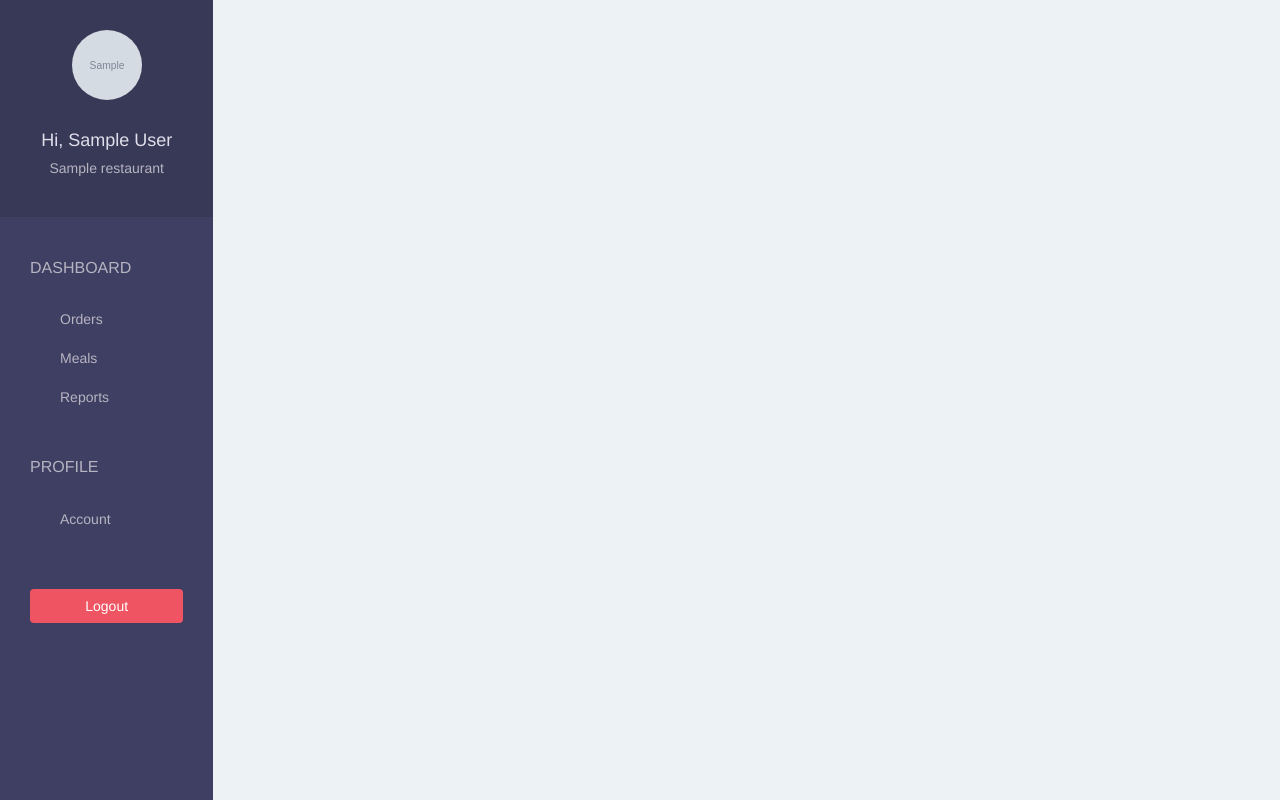
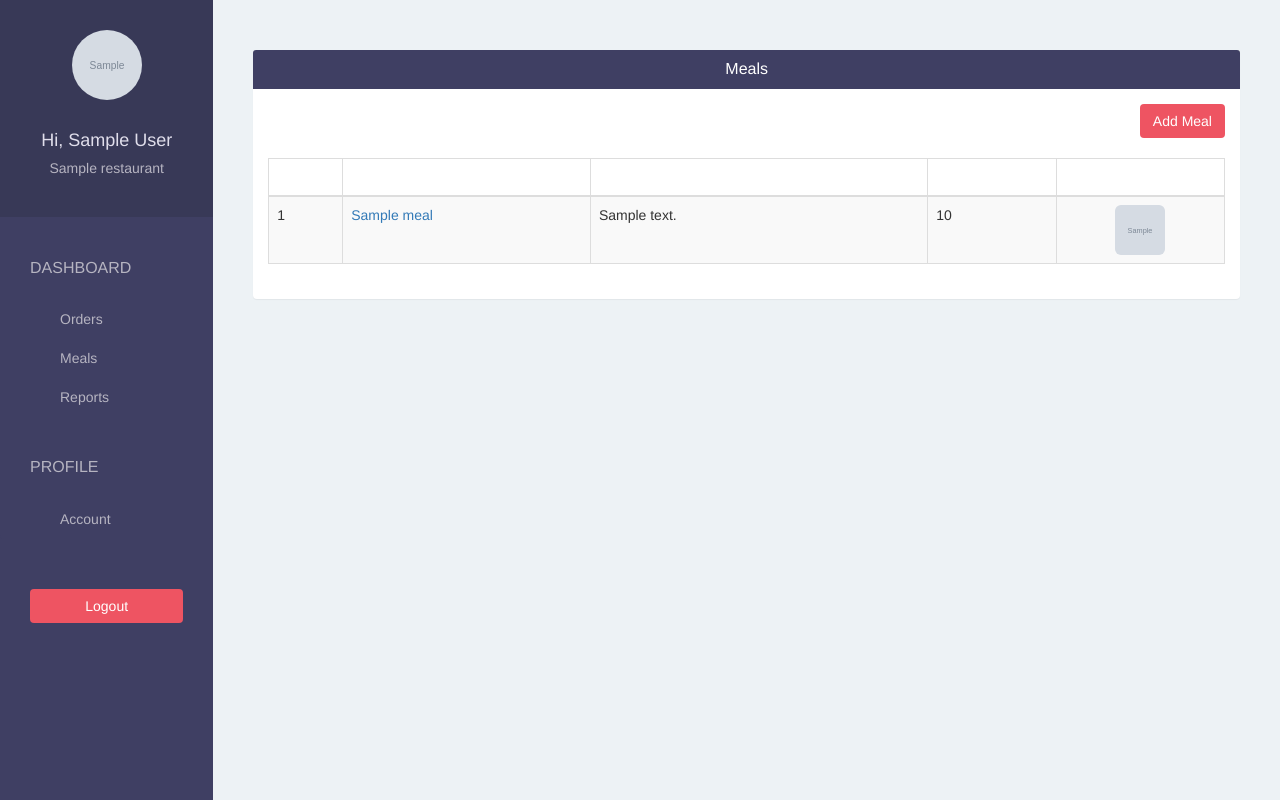
Before and after one commit to ryokotmng/foodtasker, a Django app: page /restaurant/meal/ in a window 1280 px wide. Run offline with Django 3.2, Linux system fonts and the light colour scheme; a user stored in the database is signed in; tables that the repository leaves empty hold one stand-in row (values such as "Sample post"); grey boxes marked "Sample" are stand-in pictures; parts of the project's set-up code (start-up, migrations or seed data) failed here and were passed over; some libraries are stand-ins or nearby versions.

Commit message:
meal page updated

```diff
--- a/foodtaskerapp/templates/restaurant/meal.html
+++ b/foodtaskerapp/templates/restaurant/meal.html
@@ -1,4 +1,43 @@
 {% extends 'restaurant/base.html' %}
 
 {% block page %}
+
+    <div class="panel">
+        <div class="panel-heading bg-blue">
+            <h4 class="panel-title text-center text-white">Meals</h4>
+        </div>
+        <div class="panel-body">
+            <div class="text-right">
+                <a href="{% url 'restaurant-add-meal' %}" class="btn btn-pink">Add Meal</a>
+                <br/>
+                <br/>
+            </div>
+
+            <table class="table table-bordered table-hover table-striped">
+                <thead>
+                  <tr class="bg-gray text-white">
+                    <th>Id</th>
+                    <th>Name</th>
+                    <th>Short Description</th>
+                    <th>Price</th>
+                    <th class="text-center">Image</th>
+                  </tr>
+                </thead>
+                <tbody>
+                    {% for meal in meals %}
+                        <tr>
+                          <td scope="row">{{ meal.id }}</td>
+                          <td><a href="{% url 'restaurant-edit-meal' meal.id %}">{{ meal.name }}</a></td>
+                          <td>{{ meal.short_description }}</td>
+                          <td>{{ meal.price }}</td>
+                          <td class="text-center"><img class="img-rounded"
+                              src="{{ MEDIA_URL }}{{ meal.image }}" width="50" height="50"></td>
+                        </tr>
+
+                    {% endfor %}
+                </tbody>
+            </table>
+        </div>
+    </div>
+
 {% endblock %}
```
